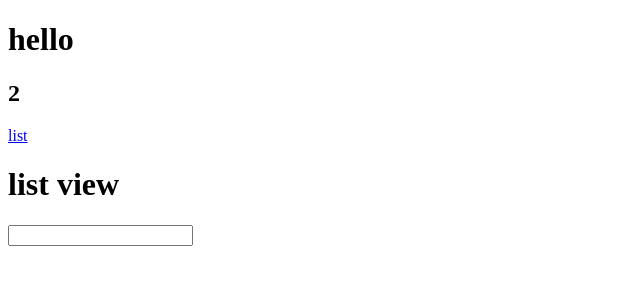
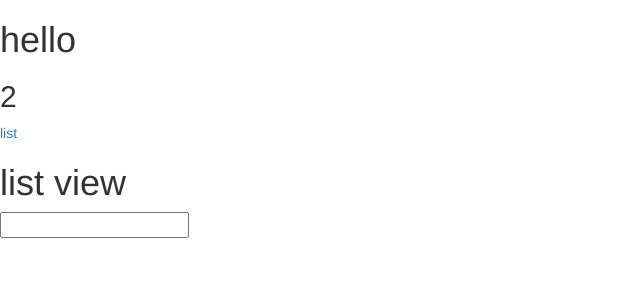
Before and after one commit to coproductions/angular-bookmarker, a website: page public/index.html in a window 1280 px wide. Shown: the whole page, without its empty margins (0-640 px from the left). Drawn offline with nearby package versions, Linux system fonts and the light colour scheme; some packages are replaced by stand-ins of ours.

Commit message:
bootstrap

```diff
--- /dev/null
+++ b/public/css/styles.css
@@ -0,0 +1,2 @@
+body{
+}
--- a/public/index.html
+++ b/public/index.html
@@ -3,15 +3,18 @@
   <head>
     <meta charset="UTF-8">
     <title>Angular Bookmarker</title>
+    <link rel="stylesheet" href="http://maxcdn.bootstrapcdn.com/bootstrap/3.2.0/css/bootstrap.min.css">
+    <link rel="stylesheet" href="css/styles.css">
   </head>
   <body ng-app="myApp">
   <h1>hello</h1>
   <h2>{{1+1}}</h2>
+
   <a ng-href="/list">list</a>
    <div ng-view></div>
 
 
-
+  <script src="https://maxcdn.bootstrapcdn.com/bootstrap/3.3.5/js/bootstrap.min.js"></script>
    <script src="https://cdnjs.cloudflare.com/ajax/libs/angular.js/1.4.3/angular.min.js"></script>
    <script src="https://cdnjs.cloudflare.com/ajax/libs/angular.js/1.4.3/angular-route.min.js"></script>
    <script src="https://cdnjs.cloudflare.com/ajax/libs/angular.js/1.4.3/angular-animate.min.js"></script>
```
